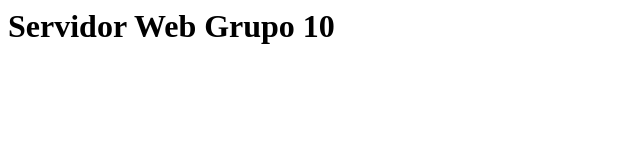
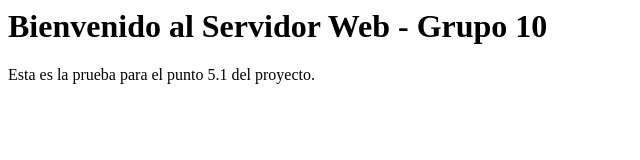
Before and after one commit to za21010-ues/proyecto-linux-grupo10, a plain HTML site: page web/index.html in a window 1280 px wide. Shown: the whole page, without its empty margins (0-640 px from the left). Drawn offline with Linux system fonts and the light colour scheme.

Commit message:
Commit inicial: Estructura completa con todos los archivos base

```diff
--- a/web/index.html
+++ b/web/index.html
@@ -1 +1 @@
-<h1>Servidor Web Grupo 10</h1>
+<h1>Bienvenido al Servidor Web - Grupo 10</h1><p>Esta es la prueba para el punto 5.1 del proyecto.</p>
```
Also changed, not shown: 2 other files.
